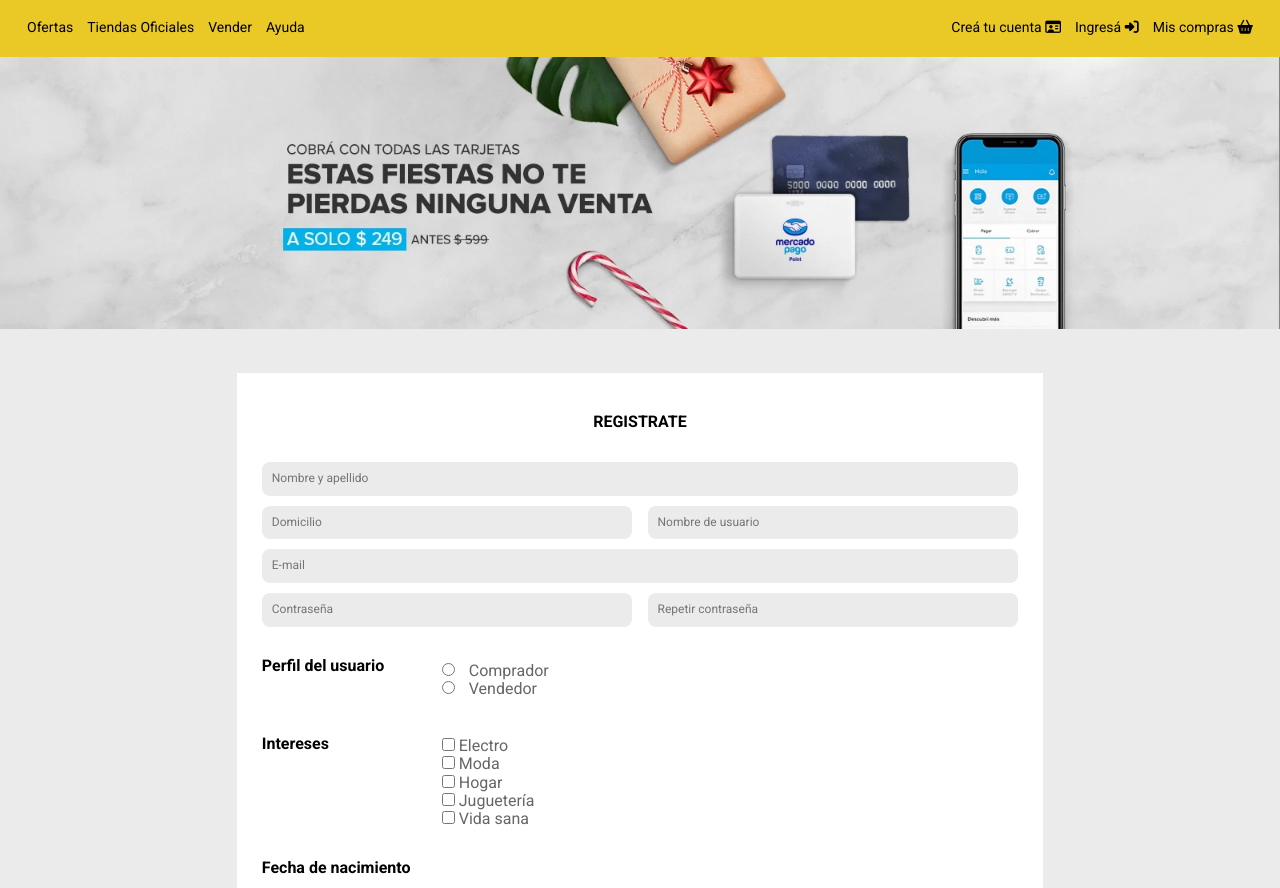
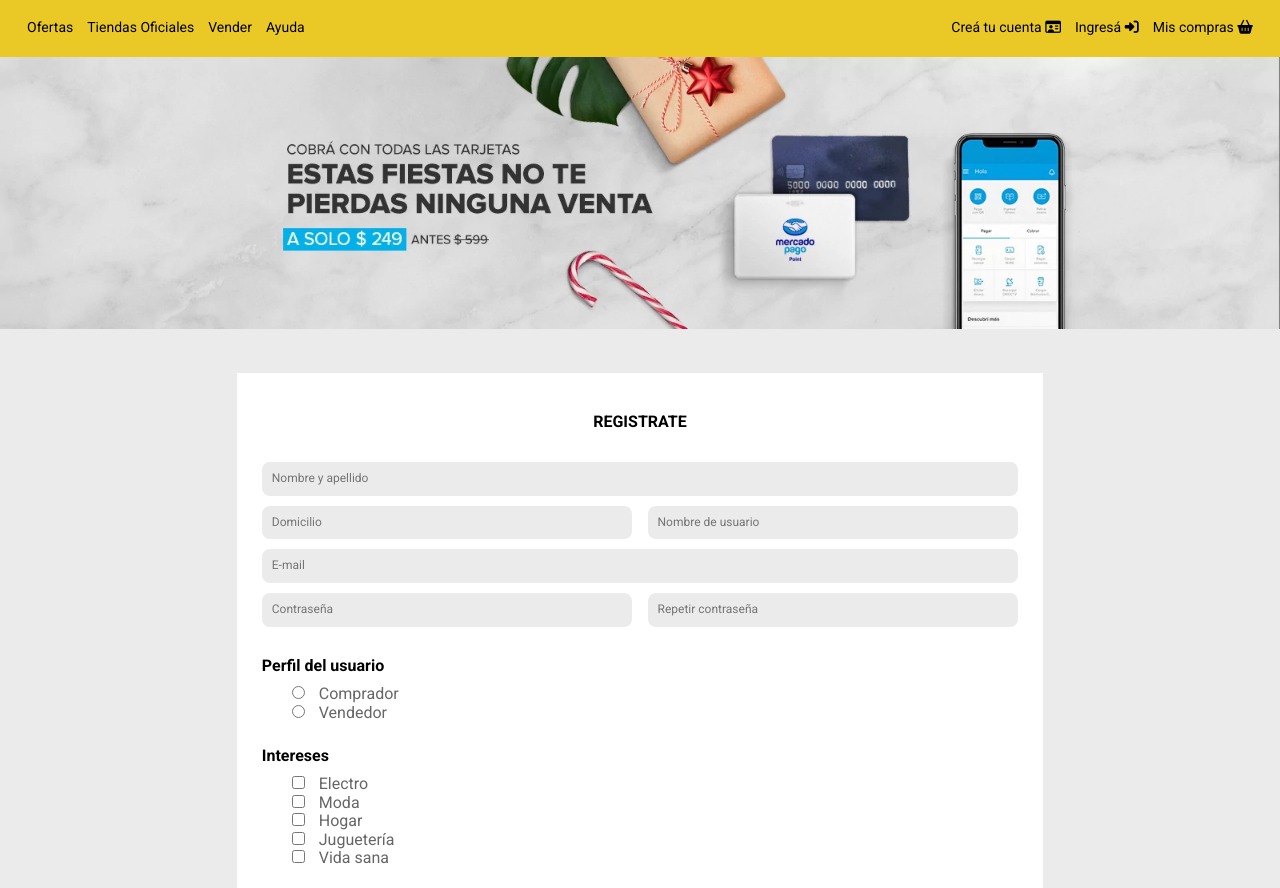
Before and after one commit to Aldana-Lorenzo/mercadoliebre, a website: page views/register.html in a window 1280 px wide. Shown: the part 130-1018 px from the top of the page. Drawn offline with Linux system fonts and the light colour scheme.

Commit message:
App Mercado Liebre

```diff
--- a/public/css/register.css
+++ b/public/css/register.css
@@ -13,13 +13,8 @@
     margin-bottom: 25px;
 }
 
-.register h4:not(.title):not(.interest-title) {
-    padding-top: 25px;
-    margin-bottom: 10px;
-}
-
-.interest-title {
-    padding-top: 50px;
+.register h4:not(.title) {
+    padding: 25px 0px 10px;
 }
 
 .register form {
@@ -57,40 +52,42 @@
     width: 100%;
 }
 
-.birth_date_container{
-    padding-top: 80px;
-}
-
-.container {
-    position: relative;
+.container-radio,
+.container-checkbox {
+    display: flex;
+    flex-direction: column;
+    /*position: relative;*/
 }
 
 .radio,
 .checkbox {
     color: var(--darkGray);
-    margin-top: 15px;
-    margin-left: 30px;
+    padding-left: 30px;
+    /*position: absolute;*/
 }
 
 .radio {
-    position: absolute;
     left: 150px;
-    top: 15px;
+    top: 25px;
 }
 
-.radio div {
+.radio div
+.checkbox div {
     margin-right: 20px;
 }
 
-.radio div input {
+.radio div input,
+.checkbox div input {
     margin-right: 10px;
 }
 
 .checkbox {
-    justify-content: space-between;
-    position: absolute;
     left: 150px;
-    top: 90px;
+    top: 25px;
+}
+
+.birth_date_container {
+
 }
 
 .buttons {
--- a/public/css/styles.css
+++ b/public/css/styles.css
@@ -65,7 +65,7 @@
 .button-search {
     border: none;
     background-color: white;
-    padding: 5px;
+    padding: 7px 5px 5px 7px;
     font-size: 12px;
 }
 
--- a/views/register.html
+++ b/views/register.html
@@ -19,10 +19,10 @@
             <div class="logo">
                 <img src="/images/logo-mercado-liebre.svg" alt="Logo Mercado Liebre">
             </div>
-            <div class="form" action="#" method="GET">
+            <form action="#" method="GET">
                 <input class="search" type="text" placeholder="Buscar productos, marcas y más...">
                 <button class="button-search" type="submit"><i class="fas fa-search"></i></button>
-            </div>
+            </form>
             <p>
                 <i class="fas fa-hand-holding-usd"></i> Comprá en cuotas y sin tarjeta de crédito
             </p>
@@ -63,7 +63,7 @@
                 <input type="password" name="password" placeholder="Contraseña" required>
                 <input type="password" name="pass_confirm" placeholder="Repetir contraseña" required>
             </div>
-            <div class="container">
+            <div class="container-radio">
                 <h4><b>Perfil del usuario</b></h4>
                 <div class="radio">
                     <div>
@@ -75,7 +75,9 @@
                         <label for="sell">Vendedor</label>
                     </div>
                 </div>
+            </div>
 
+            <div class="container-checkbox">
                 <h4 class="interest-title"><b>Intereses</b></h4>
                 <div class="checkbox">
                     <div>
@@ -100,6 +102,7 @@
                     </div>
                 </div>
             </div>
+
             <div class="birth_date_container">
                 <label for="birth_date">
                     <h4><b>Fecha de nacimiento</b></h4>
```
Lines whose indentation alone changed are shown as unchanged.
